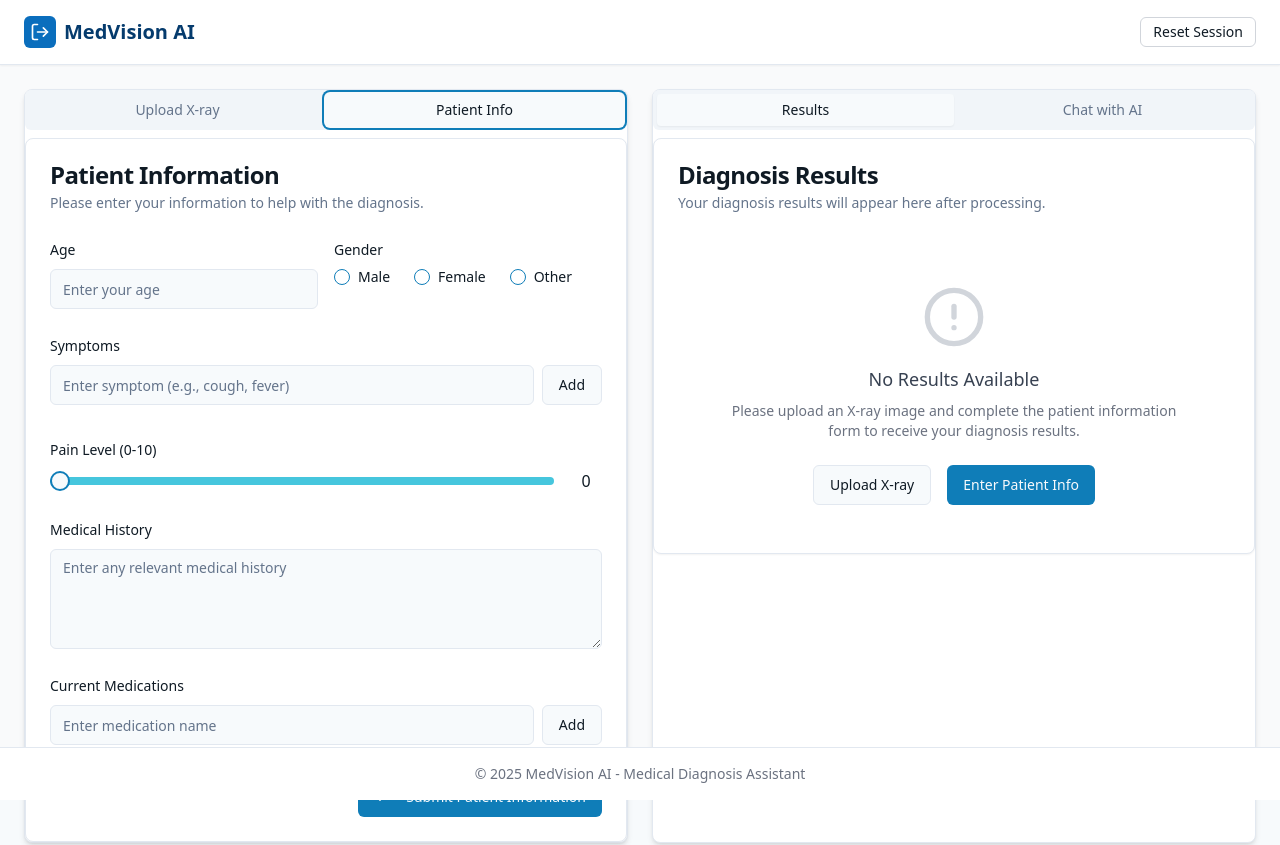
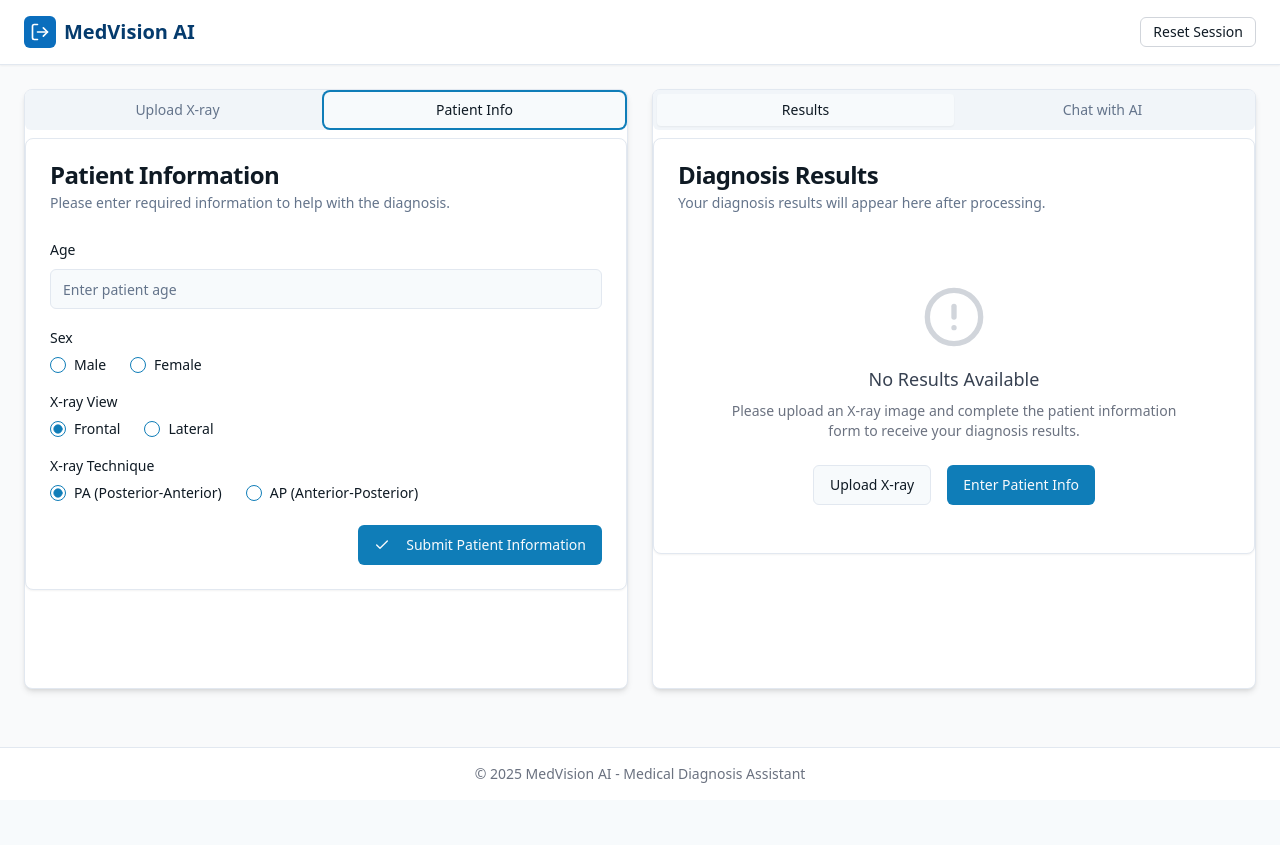
Before and after one commit to OmarBandial/ChestXray-Diagnosis-Chatbot, a React (Vite) app: page / in a window 1280 px wide. Both pictures are taken after a click on the tab "Patient Info". After the commit the page ends 800 px from the top, so only its background shows below. Built offline with nearby package versions, Linux system fonts and the light colour scheme.

Commit message:
Refactor: Update patient form fields
Update the patient form to only include the specified fields.

```diff
--- a/src/components/tabs/PatientForm.tsx
+++ b/src/components/tabs/PatientForm.tsx
@@ -5,74 +5,43 @@ import { Card, CardContent, CardDescription, CardFooter, CardHeader, CardTitle }
 import { Input } from "@/components/ui/input";
 import { Label } from "@/components/ui/label";
 import { RadioGroup, RadioGroupItem } from "@/components/ui/radio-group";
-import { Slider } from "@/components/ui/slider";
-import { Textarea } from "@/components/ui/textarea";
 import { useToast } from "@/hooks/use-toast";
 import { useDiagnosis } from '@/contexts/DiagnosisContext';
-import { submitPatientData, PatientData } from '@/services/api';
-import { Check, User } from 'lucide-react';
+import { Check } from 'lucide-react';
+
+interface PatientFormData {
+  sex: string;
+  age: number;
+  frontalLateral: string;
+  apPa: string;
+}
 
 const PatientForm: React.FC = () => {
   const { sessionId, setPatientData, setDiagnosisResults, setLoading } = useDiagnosis();
   const { toast } = useToast();
 
-  const [formData, setFormData] = useState<PatientData>({
+  const [formData, setFormData] = useState<PatientFormData>({
+    sex: '',
     age: 0,
-    gender: '',
-    symptoms: [],
-    painLevel: 0,
-    medicalHistory: '',
-    medications: []
+    frontalLateral: 'Frontal',
+    apPa: 'PA'
   });
 
-  const [symptomInput, setSymptomInput] = useState('');
-  const [medicationInput, setMedicationInput] = useState('');
-
-  const handleChange = (e: React.ChangeEvent<HTMLInputElement | HTMLTextAreaElement>) => {
+  const handleChange = (e: React.ChangeEvent<HTMLInputElement>) => {
     const { name, value } = e.target;
     setFormData(prev => ({ ...prev, [name]: value }));
   };
 
-  const handleGenderChange = (value: string) => {
-    setFormData(prev => ({ ...prev, gender: value }));
+  const handleSexChange = (value: string) => {
+    setFormData(prev => ({ ...prev, sex: value }));
   };
 
-  const handlePainLevelChange = (value: number[]) => {
-    setFormData(prev => ({ ...prev, painLevel: value[0] }));
+  const handleFrontalLateralChange = (value: string) => {
+    setFormData(prev => ({ ...prev, frontalLateral: value }));
   };
 
-  const addSymptom = () => {
-    if (symptomInput && !formData.symptoms.includes(symptomInput)) {
-      setFormData(prev => ({
-        ...prev,
-        symptoms: [...prev.symptoms, symptomInput]
-      }));
-      setSymptomInput('');
-    }
-  };
-
-  const removeSymptom = (symptom: string) => {
-    setFormData(prev => ({
-      ...prev,
-      symptoms: prev.symptoms.filter(s => s !== symptom)
-    }));
-  };
-
-  const addMedication = () => {
-    if (medicationInput && !formData.medications.includes(medicationInput)) {
-      setFormData(prev => ({
-        ...prev,
-        medications: [...prev.medications, medicationInput]
-      }));
-      setMedicationInput('');
-    }
-  };
-
-  const removeMedication = (medication: string) => {
-    setFormData(prev => ({
-      ...prev,
-      medications: prev.medications.filter(m => m !== medication)
-    }));
+  const handleApPaChange = (value: string) => {
+    setFormData(prev => ({ ...prev, apPa: value }));
   };
 
   const handleSubmit = async () => {
@@ -85,10 +54,10 @@ const PatientForm: React.FC = () => {
       return;
     }
 
-    if (!formData.age || !formData.gender) {
+    if (!formData.sex || !formData.age) {
       toast({
         title: "Missing information",
-        description: "Please provide age and gender information.",
+        description: "Please provide sex and age information.",
         variant: "destructive",
       });
       return;
@@ -96,11 +65,19 @@ const PatientForm: React.FC = () => {
 
     setLoading(true);
     try {
-      // In a real app, this would send data to the backend
-      // const response = await submitPatientData({...formData, sessionId});
+      // Store the patient data - convert to the format expected by the context
+      const contextData = {
+        gender: formData.sex,
+        age: formData.age,
+        symptoms: [],
+        painLevel: 0,
+        medicalHistory: '',
+        medications: [],
+        frontalLateral: formData.frontalLateral,
+        apPa: formData.apPa
+      };
 
-      // Store the patient data
-      setPatientData(formData);
+      setPatientData(contextData);
 
       // Mock diagnosis results for demo purposes
       const mockResults = [
@@ -143,28 +120,29 @@ const PatientForm: React.FC = () => {
       <CardHeader>
         <CardTitle>Patient Information</CardTitle>
         <CardDescription>
-          Please enter your information to help with the diagnosis.
+          Please enter required information to help with the diagnosis.
         </CardDescription>
       </CardHeader>
       <CardContent className="space-y-6">
-        <div className="grid grid-cols-1 gap-4 md:grid-cols-2">
+        <div className="grid grid-cols-1 gap-4">
           <div className="space-y-2">
             <Label htmlFor="age">Age</Label>
             <Input
               id="age"
               name="age"
               type="number"
-              placeholder="Enter your age"
+              placeholder="Enter patient age"
               value={formData.age || ''}
               onChange={handleChange}
             />
           </div>
+
           <div className="space-y-2">
-            <Label htmlFor="gender">Gender</Label>
+            <Label htmlFor="sex">Sex</Label>
             <RadioGroup
-              name="gender"
-              value={formData.gender}
-              onValueChange={handleGenderChange}
+              name="sex"
+              value={formData.sex}
+              onValueChange={handleSexChange}
               className="flex space-x-4"
             >
               <div className="flex items-center space-x-2">
@@ -175,103 +153,45 @@ const PatientForm: React.FC = () => {
                 <RadioGroupItem value="female" id="female" />
                 <Label htmlFor="female">Female</Label>
               </div>
+            </RadioGroup>
+          </div>
+
+          <div className="space-y-2">
+            <Label htmlFor="frontalLateral">X-ray View</Label>
+            <RadioGroup
+              name="frontalLateral"
+              value={formData.frontalLateral}
+              onValueChange={handleFrontalLateralChange}
+              className="flex space-x-4"
+            >
               <div className="flex items-center space-x-2">
-                <RadioGroupItem value="other" id="other" />
-                <Label htmlFor="other">Other</Label>
+                <RadioGroupItem value="Frontal" id="frontal" />
+                <Label htmlFor="frontal">Frontal</Label>
+              </div>
+              <div className="flex items-center space-x-2">
+                <RadioGroupItem value="Lateral" id="lateral" />
+                <Label htmlFor="lateral">Lateral</Label>
               </div>
             </RadioGroup>
           </div>
-        </div>
 
-        <div className="space-y-2">
-          <Label htmlFor="symptoms">Symptoms</Label>
-          <div className="flex space-x-2">
-            <Input
-              id="symptomInput"
-              placeholder="Enter symptom (e.g., cough, fever)"
-              value={symptomInput}
-              onChange={(e) => setSymptomInput(e.target.value)}
-            />
-            <Button type="button" onClick={addSymptom} variant="outline">
-              Add
-            </Button>
-          </div>
-          <div className="flex flex-wrap gap-2 mt-2">
-            {formData.symptoms.map((symptom, index) => (
-              <span
-                key={index}
-                className="bg-medical-light text-medical-primary px-3 py-1 rounded-full text-sm flex items-center"
-              >
-                {symptom}
-                <button
-                  type="button"
-                  className="ml-2 text-medical-primary hover:text-medical-dark"
-                  onClick={() => removeSymptom(symptom)}
-                >
-                  ×
-                </button>
-              </span>
-            ))}
-          </div>
-        </div>
-
-        <div className="space-y-2">
-          <Label htmlFor="painLevel">Pain Level (0-10)</Label>
-          <div className="flex items-center space-x-4">
-            <Slider
-              id="painLevel"
-              min={0}
-              max={10}
-              step={1}
-              value={[formData.painLevel]}
-              onValueChange={handlePainLevelChange}
-              className="flex-1"
-            />
-            <span className="w-8 text-center">{formData.painLevel}</span>
-          </div>
-        </div>
-
-        <div className="space-y-2">
-          <Label htmlFor="medicalHistory">Medical History</Label>
-          <Textarea
-            id="medicalHistory"
-            name="medicalHistory"
-            placeholder="Enter any relevant medical history"
-            value={formData.medicalHistory}
-            onChange={handleChange}
-            className="min-h-[100px]"
-          />
-        </div>
-
-        <div className="space-y-2">
-          <Label htmlFor="medications">Current Medications</Label>
-          <div className="flex space-x-2">
-            <Input
-              id="medicationInput"
-              placeholder="Enter medication name"
-              value={medicationInput}
-              onChange={(e) => setMedicationInput(e.target.value)}
-            />
-            <Button type="button" onClick={addMedication} variant="outline">
-              Add
-            </Button>
-          </div>
-          <div className="flex flex-wrap gap-2 mt-2">
-            {formData.medications.map((medication, index) => (
-              <span
-                key={index}
-                className="bg-gray-100 px-3 py-1 rounded-full text-sm flex items-center"
-              >
-                {medication}
-                <button
-                  type="button"
-                  className="ml-2 text-gray-500 hover:text-gray-700"
-                  onClick={() => removeMedication(medication)}
-                >
-                  ×
-                </button>
-              </span>
-            ))}
+          <div className="space-y-2">
+            <Label htmlFor="apPa">X-ray Technique</Label>
+            <RadioGroup
+              name="apPa"
+              value={formData.apPa}
+              onValueChange={handleApPaChange}
+              className="flex space-x-4"
+            >
+              <div className="flex items-center space-x-2">
+                <RadioGroupItem value="PA" id="pa" />
+                <Label htmlFor="pa">PA (Posterior-Anterior)</Label>
+              </div>
+              <div className="flex items-center space-x-2">
+                <RadioGroupItem value="AP" id="ap" />
+                <Label htmlFor="ap">AP (Anterior-Posterior)</Label>
+              </div>
+            </RadioGroup>
           </div>
         </div>
       </CardContent>
--- a/src/services/api.ts
+++ b/src/services/api.ts
@@ -72,6 +72,8 @@ export interface PatientData {
   medicalHistory: string;
   medications: string[];
   sessionId?: string;
+  frontalLateral?: string;
+  apPa?: string;
 }
 
 export interface DiagnosisResult {
```
